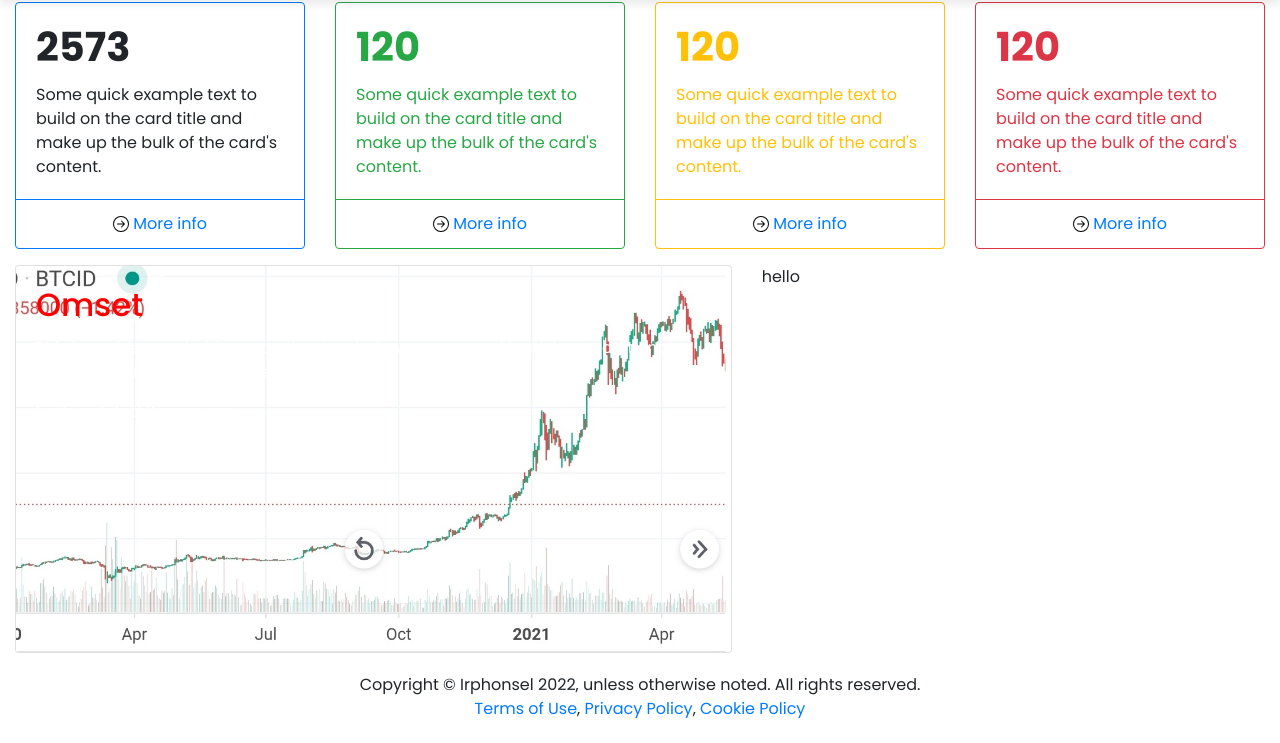
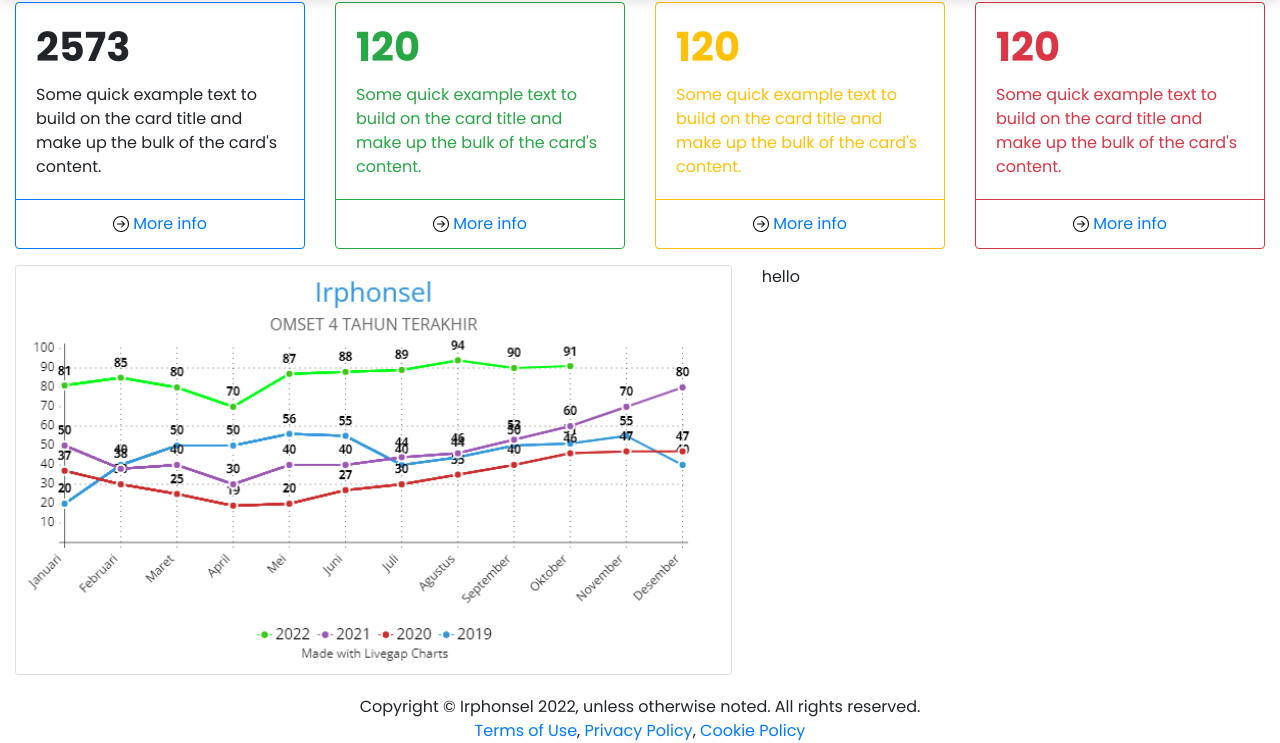
Before and after one commit to rahmathidayatlubis/tugas-desainweb, a plain HTML site: page index.html in a window 1280 px wide. Shown: the part 102-845 px from the top of the page. Before the commit the page ends 823 px from the top, so only its background shows below. Drawn offline with nearby package versions, Linux system fonts and the light colour scheme.

Commit message:
mengganti img omset

```diff
--- a/index.html
+++ b/index.html
@@ -135,12 +135,7 @@
       <div class="row">
         <div class="col-7">
           <div class="card text-white">
-            <img src="img/omset.jpg" class="card-img" alt="...">
-            <div class="card-img-overlay">
-              <h2 class="card-title"><span style="color: red; box-shadow: black;">Omset</span></h2>
-              <p class="card-text">This is a wider card with supporting text below as a natural lead-in to additional content. This content is a little bit longer.</p>
-              <p class="card-text">Last updated 3 mins ago</p>
-            </div>
+            <img src="img/Irphonsel.png" class="card-img" alt="...">
           </div>
         </div>
         <div class="col-5">
```
Also changed, not shown: img/Irphonsel.png (added), img/omset.jpg (deleted).
